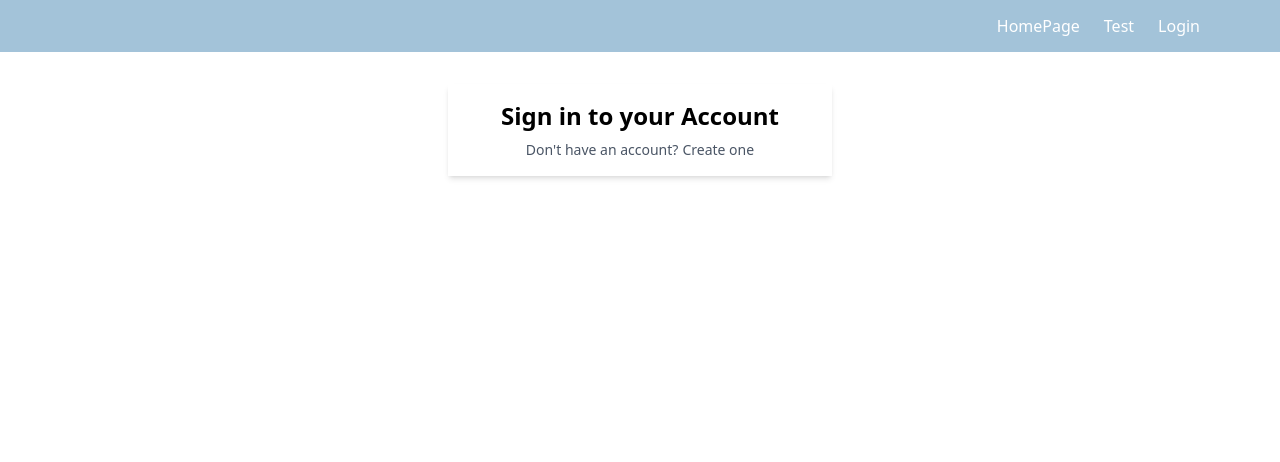
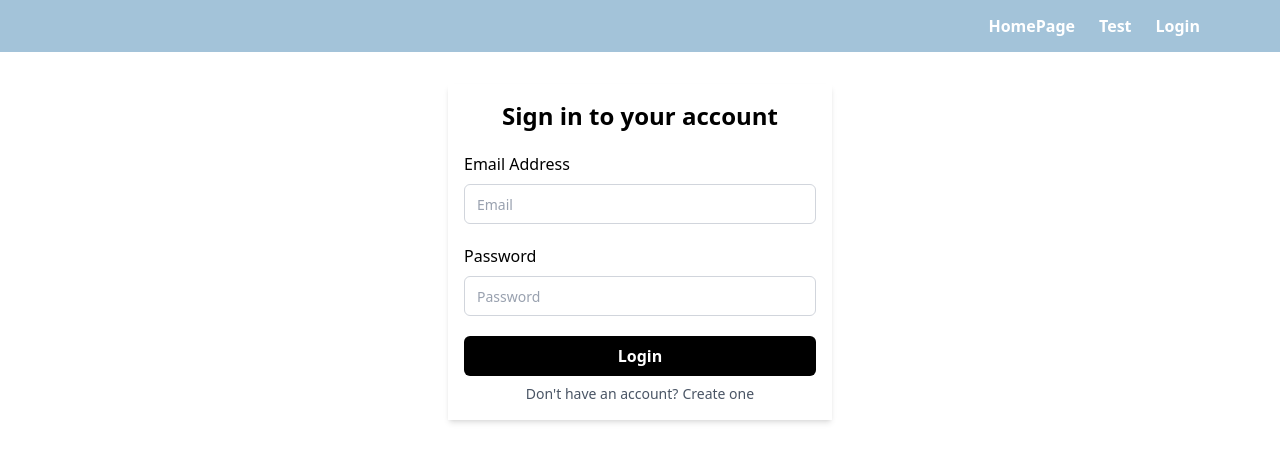
Before and after one commit to mtomilson/TripHack, a React (Vite) app in the folder triphack/: page /Onboarding in a window 1280 px wide. Shown: the top 462 px of the page. Built offline with nearby package versions, Linux system fonts and the light colour scheme; no server answers.

Commit message:
feat(added sign up and login logic)

```diff
--- a/triphack/src/components/Login.tsx
+++ b/triphack/src/components/Login.tsx
@@ -1,9 +1,87 @@
-import React from "react";
+import React, { type FormEvent } from "react";
+import { auth } from "../firebase";
+import { signInWithEmailAndPassword, type UserCredential } from "firebase/auth";
+import { Link } from "react-router-dom";
+import Test from "./Test";
+import { useState } from "react";
 
 export default function Login() {
+  const [email, setEmail] = useState<string>("");
+  const [password, setPassword] = useState<string>("");
+  const [userr, setUser] = useState<UserCredential>();
+
+  const canLogin = email !== "" && password !== "";
+
+  const handleLogin = (e: React.FormEvent) => {
+    e.preventDefault();
+    if (canLogin) {
+      signInWithEmailAndPassword(auth, email, password)
+        .then((user) => {
+          setUser(user);
+          console.log(user);
+        })
+        .catch((error) => {
+          console.log(error.message);
+        });
+    }
+  };
+
   return (
     <div>
-      <h2 className="text-center text-2xl font-bold">Sign in to your Account</h2>
+      <h2 className="text-center text-2xl font-bold">
+        Sign in to your account
+      </h2>
+      <form className="mt-5" onSubmit={handleLogin}>
+        <div className="space-y-5">
+          <div>
+            <label className="text-base font-medium text-black">
+              Email Address
+            </label>
+            <div className="mt-2">
+              <input
+                placeholder="Email"
+                className="flex h-10 w-full rounded-md border
+                 border-gray-300 bg-transparent px-3 py-2 text-sm placeholder:text-gray-400
+                 focus:outline-none focus:ring-1 focus:ring-gray-400 offset-1 disabled:cursor-not-allowed
+                 disabled:opacity-50"
+                onChange={(e) => {
+                  setEmail(e.target.value);
+                }}
+              />
+            </div>
+          </div>
+          <div>
+            <div className="flex items-center justify-between">
+              <label className="text-base font-medium text-black">
+                Password
+              </label>
+            </div>
+            <div className="mt-2">
+              <input
+                placeholder="Password"
+                className="flex h-10 w-full rounded-md border
+                 border-gray-300 bg-transparent px-3 py-2 text-sm placeholder:text-gray-400
+                 focus:outline-none focus:ring-1 focus:ring-gray-400 offset-1 disabled:cursor-not-allowed
+                 disabled:opacity-50"
+                onChange={(e) => {
+                  setPassword(e.target.value);
+                }}
+              />
+            </div>
+          </div>
+          <Link to="/Test">
+            <button
+              type="submit"
+              disabled={!canLogin}
+              className="bg-black font-semibold text-white rounded-md h-10 w-full hover:cursor-pointer
+                inline-flex items-center justify-center px-3.5 py-2.5 leading-7 hover:bg-black/80 disabled:cursor-not-allowed"
+              onClick={handleLogin}
+            >
+              Login
+            </button>
+          </Link>
+        </div>
+      </form>
     </div>
   );
 }
--- a/triphack/src/components/NavBar.tsx
+++ b/triphack/src/components/NavBar.tsx
@@ -5,13 +5,13 @@ export default function NavBar() {
   return (
     <nav className="bg-primary flex justify-end items-center pr-20 h-13 ">
       <ul className="flex space-x-6">
-        <Link to="/" className="text-white">
+        <Link to="/" className="text-white font-bold">
           HomePage
         </Link>
-        <Link to="/Test" className="text-white">
+        <Link to="/Test" className="text-white font-bold">
           Test
         </Link>
-        <Link to="/Onboarding" className="text-white">
+        <Link to="/onboarding" className="text-white font-bold">
           Login
         </Link>
       </ul>
--- a/triphack/src/components/SignUp.tsx
+++ b/triphack/src/components/SignUp.tsx
@@ -1,5 +1,5 @@
 import React from "react";
-import { auth } from "../firebase"
+import { auth } from "../firebase";
 import { getAuth, createUserWithEmailAndPassword } from "firebase/auth";
 import { useState, useEffect } from "react";
 
@@ -8,12 +8,13 @@ export default function SignUp() {
   const [password, setPassword] = useState<string>("");
   const [confirmPass, setConfirmPass] = useState<string>("");
 
+  const canSignUp =
+    email !== "" &&
+    password !== "" &&
+    confirmPass !== "" &&
+    password === confirmPass;
 
-  const canSignUp =
-    email !== undefined &&
-    password !== undefined &&
-    confirmPass !== undefined &&
-    password === confirmPass;
+  console.log(canSignUp);
 
   const handleSignUp = (e: React.FormEvent) => {
     // fixes render problem where when submitting form it would refresh the page and take to login page
@@ -46,7 +47,9 @@ export default function SignUp() {
                  border-gray-300 bg-transparent px-3 py-2 text-sm placeholder:text-gray-400
                  focus:outline-none focus:ring-1 focus:ring-gray-400 offset-1 disabled:cursor-not-allowed
                  disabled:opacity-50"
-
+                onChange={(e) => {
+                  setEmail(e.target.value);
+                }}
               />
             </div>
           </div>
@@ -63,6 +66,9 @@ export default function SignUp() {
                  border-gray-300 bg-transparent px-3 py-2 text-sm placeholder:text-gray-400
                  focus:outline-none focus:ring-1 focus:ring-gray-400 offset-1 disabled:cursor-not-allowed
                  disabled:opacity-50"
+                onChange={(e) => {
+                  setPassword(e.target.value);
+                }}
               />
             </div>
           </div>
@@ -79,6 +85,9 @@ export default function SignUp() {
                  border-gray-300 bg-transparent px-3 py-2 text-sm placeholder:text-gray-400
                  focus:outline-none focus:ring-1 focus:ring-gray-400 offset-1 disabled:cursor-not-allowed
                  disabled:opacity-50"
+                onChange={(e) => {
+                  setConfirmPass(e.target.value);
+                }}
               />
             </div>
           </div>
@@ -86,7 +95,7 @@ export default function SignUp() {
           <button
             type="submit"
             disabled={!canSignUp}
-            className="bg-black font-semibold text-white rounded-md h-10 w-full
+            className="bg-black font-semibold text-white rounded-md h-10 w-full hover:cursor-pointer
                 inline-flex items-center justify-center px-3.5 py-2.5 leading-7 hover:bg-black/80 disabled:cursor-not-allowed"
             onClick={handleSignUp}
           >
```
